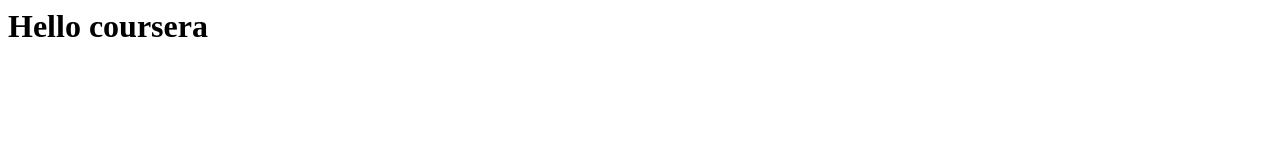
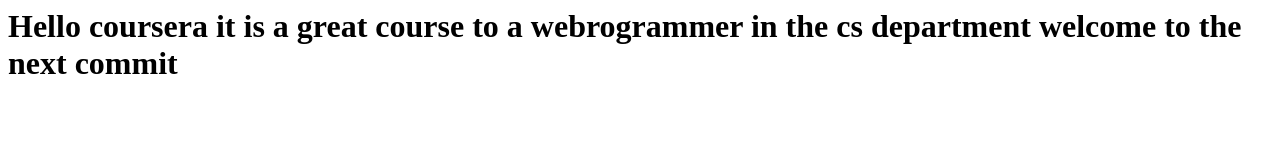
Before and after one commit to mulukena/coursera-test, a plain HTML site: page site/index.html in a window 1280 px wide. Drawn offline with Linux system fonts and the light colour scheme.

Commit message:
this is to commit

```diff
--- a/site/index.html
+++ b/site/index.html
@@ -5,8 +5,8 @@ Hello coursera
 </title>
 </head>
 <body>
-<h1> Hello coursera</h1>
-
+<h1> Hello coursera it is a great course to a webrogrammer in the cs department
+welcome to the next commit </h1>
 </boody>
 
 </html>
```
